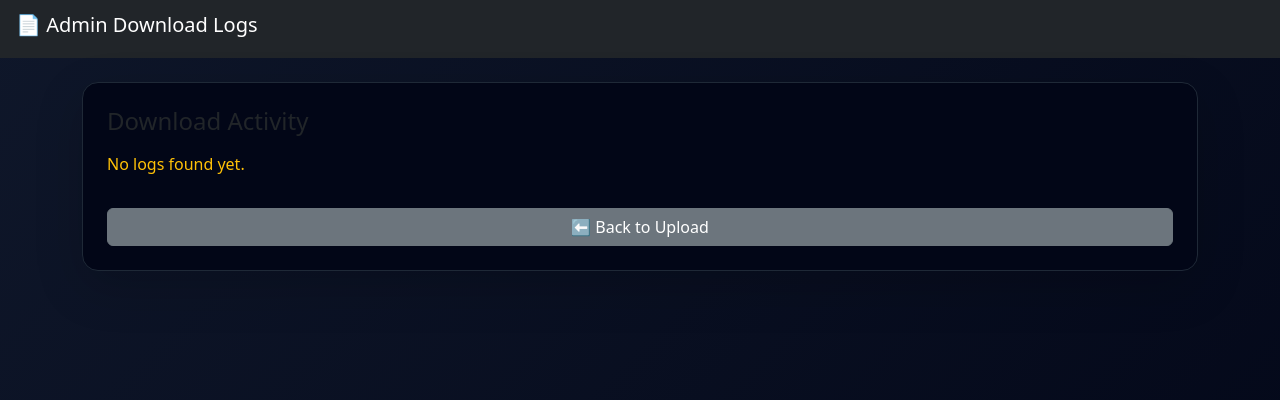
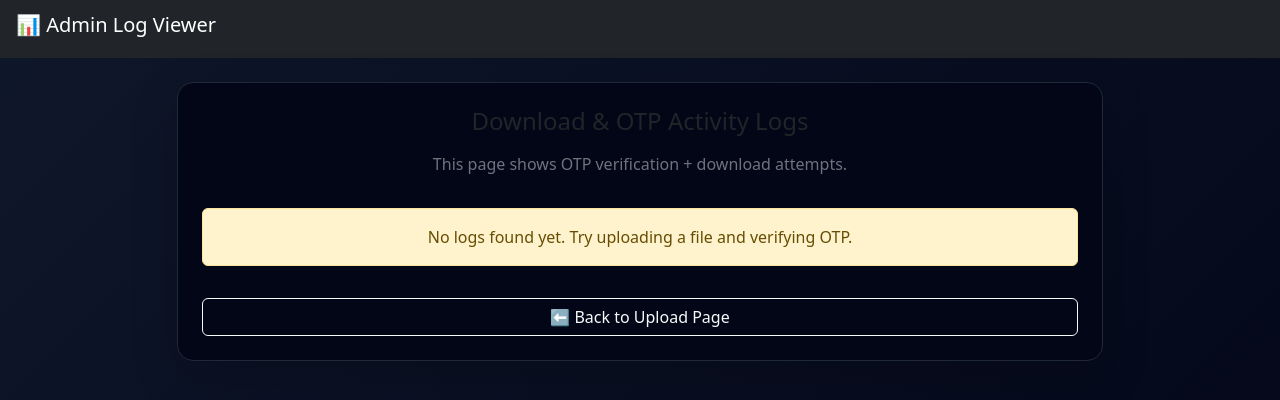
Before and after one commit to securefileshare-project/secure-file-sharing, a Flask app: page /admin/logs in a window 1280 px wide. Shown: the top 400 px of the page. Run offline with Flask 3, Linux system fonts and the light colour scheme.

Commit message:
Update logs.html

```diff
--- a/templates/logs.html
+++ b/templates/logs.html
@@ -24,16 +56,23 @@
 <body>
 
 <nav class="navbar navbar-dark bg-dark px-3">
-    <span class="navbar-brand h1">📄 Admin Download Logs</span>
+    <span class="navbar-brand h1">📊 Admin Log Viewer</span>
 </nav>
 
 <div class="container mt-4">
+    <div class="row justify-content-center">
+        <div class="col-md-10">
+
             <div class="card p-4 shadow-lg rounded-4">
-        <h4 class="mb-3">Download Activity</h4>
+
+                <h4 class="text-center mb-3">Download & OTP Activity Logs</h4>
+                <p class="text-center text-secondary">
+                    This page shows OTP verification + download attempts.
+                </p>
 
                 {% if logs and logs|length > 0 %}
                 <div class="table-responsive">
-            <table class="table table-dark table-striped table-bordered">
+                    <table class="table table-bordered align-middle mt-3">
                         <thead>
                             <tr>
                                 <th>Date & Time</th>
@@ -42,23 +81,45 @@
                                 <th>Status</th>
                             </tr>
                         </thead>
+
                         <tbody>
                             {% for log in logs %}
                             <tr>
                                 <td>{{ log.date }}</td>
                                 <td>{{ log.email }}</td>
                                 <td>{{ log.ip }}</td>
-                        <td>{{ log.status }}</td>
+
+                                <td>
+                                    {% set s = log.status|string %}
+                                    {% if "SUCCESS" in s %}
+                                        <span class="status-badge success">{{ log.status }}</span>
+                                    {% elif "WRONG" in s or "BLOCK" in s %}
+                                        <span class="status-badge danger">{{ log.status }}</span>
+                                    {% elif "EXPIRED" in s %}
+                                        <span class="status-badge warn">{{ log.status }}</span>
+                                    {% else %}
+                                        <span class="status-badge info">{{ log.status }}</span>
+                                    {% endif %}
+                                </td>
                             </tr>
                             {% endfor %}
                         </tbody>
+
                     </table>
                 </div>
                 {% else %}
-        <p class="text-warning">No logs found yet.</p>
+                    <div class="alert alert-warning text-center mt-3">
+                        No logs found yet. Try uploading a file and verifying OTP.
+                    </div>
                 {% endif %}
 
-        <a href="/" class="btn btn-secondary mt-3">⬅ Back to Upload</a>
+                <a href="{{ url_for('upload_file') }}" class="btn btn-outline-light mt-3 w-100">
+                    ⬅ Back to Upload Page
+                </a>
+
+            </div>
+
+        </div>
     </div>
 </div>
 
```
Also changed, not shown: other parts of templates/logs.html (+33 -1 lines). Lines whose indentation alone changed are shown as unchanged.
